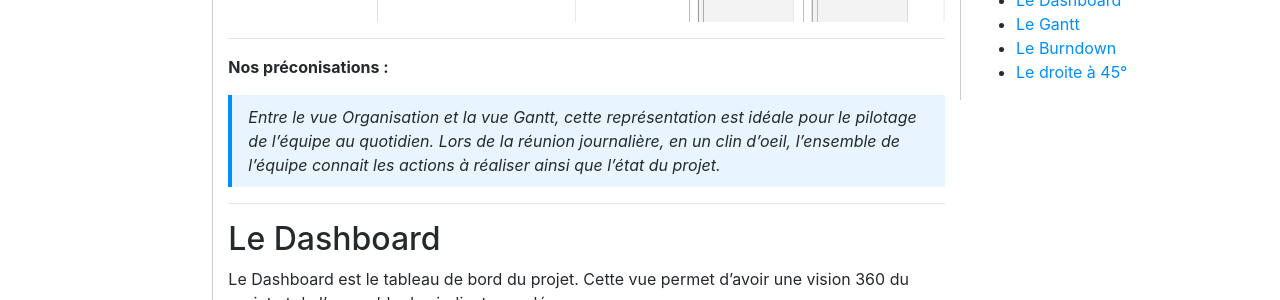
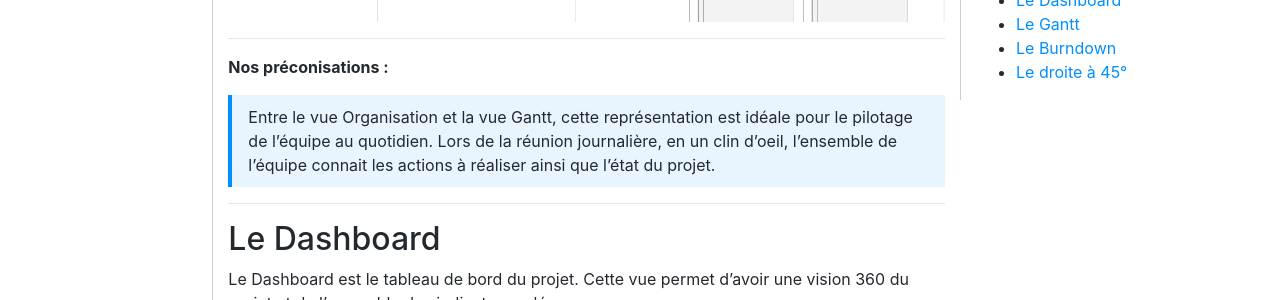
Before and after one commit to Weelgo/weelgo.github.io, a Jekyll site: the page built from fr/tutoriels/creationReseau_etp4_analyse.md, in a window 1280 px wide and 900 px high, scrolled down 836 px. Shown: the part 150-450 px from the top of the window. Built offline with Jekyll 4.4.1, drawn with Linux system fonts in a browser that asks for light colours.

Commit message:
Update creationReseau_etp4_analyse.md

```diff
--- a/fr/tutoriels/creationReseau_etp4_analyse.md
+++ b/fr/tutoriels/creationReseau_etp4_analyse.md
@@ -27,7 +27,7 @@ Véritable feuille de route du projet, c'est la vision verticale du planning. Vo
 
 **Nos préconisations :**
 
->*Entre le vue Organisation et la vue Gantt, cette représentation est idéale pour le pilotage  de l'équipe au quotidien. Lors de la réunion journalière, en un clin d'oeil, l'ensemble de l'équipe connait les actions à réaliser ainsi que l'état du projet.*
+>Entre le vue Organisation et la vue Gantt, cette représentation est idéale pour le pilotage  de l'équipe au quotidien. Lors de la réunion journalière, en un clin d'oeil, l'ensemble de l'équipe connait les actions à réaliser ainsi que l'état du projet.
 
 ---
 
@@ -52,7 +52,7 @@ Le Dashboard est le tableau de bord du projet. Cette vue permet d'avoir une visi
 
 **Nos préconisations :**
 
->*Le tableau de bord est idéal dans la communication de l'avancement du projet. Notammement dans une relation client / fournisseur. Vous pouvez communiquer sur l'avancement des livrables-jalons, clés du projet et de la santé du projet.*
+>Le tableau de bord est idéal dans la communication de l'avancement du projet. Notammement dans une relation client / fournisseur. Vous pouvez communiquer sur l'avancement des livrables-jalons, clés du projet et de la santé du projet.
 
 ---
 
@@ -68,7 +68,7 @@ Principal outil du pilotage de projet. Le gantt Weelgo regroupe les indicateurs
 ---
 **Nos préconisations :**
 
->*N'hésitez pas à afficher le calendrier de vos collaborateurs avant de modifier le réseau et / ou les tickets. La vision du calendrier dans le Gantt vous permet d'avoir la vision nécessaire sur la disponibilité de vos collaborateurs et donc vous permettre de modifier votre réseau en connaissance de cause.*
+>N'hésitez pas à afficher le calendrier de vos collaborateurs avant de modifier le réseau et / ou les tickets. La vision du calendrier dans le Gantt vous permet d'avoir la vision nécessaire sur la disponibilité de vos collaborateurs et donc vous permettre de modifier votre réseau en connaissance de cause.
 
 ---
 
@@ -83,7 +83,7 @@ Représentation graphique de l'évolution de la quantité de travail restante pa
 ---
 **Nos préconisations :**
 
->*Attention, une consommation en dessous de la consommation idéale n'est pas forcement preuve de la bonne santé du projet. Seul l'avancement dans le gantt vous le garantira.*
+>Attention, une consommation en dessous de la consommation idéale n'est pas forcement preuve de la bonne santé du projet. Seul l'avancement dans le gantt vous le garantira.
 
 ---
 
@@ -104,7 +104,7 @@ Remarque : La droite à 45° ci-dessous montre la date de fin prévue pour les l
 ---
 **Nos préconisations :**
 
->*Chaque livrable / jalon à sa propre droite à 45°. Cette droite est accesible en cliquant sur le jalon depuis la vue dashboard.*
+>Chaque livrable / jalon à sa propre droite à 45°. Cette droite est accesible en cliquant sur le jalon depuis la vue dashboard.
 
 <p align="center">
 <img src="/fr/img/droite45Dashboard.png">
```
